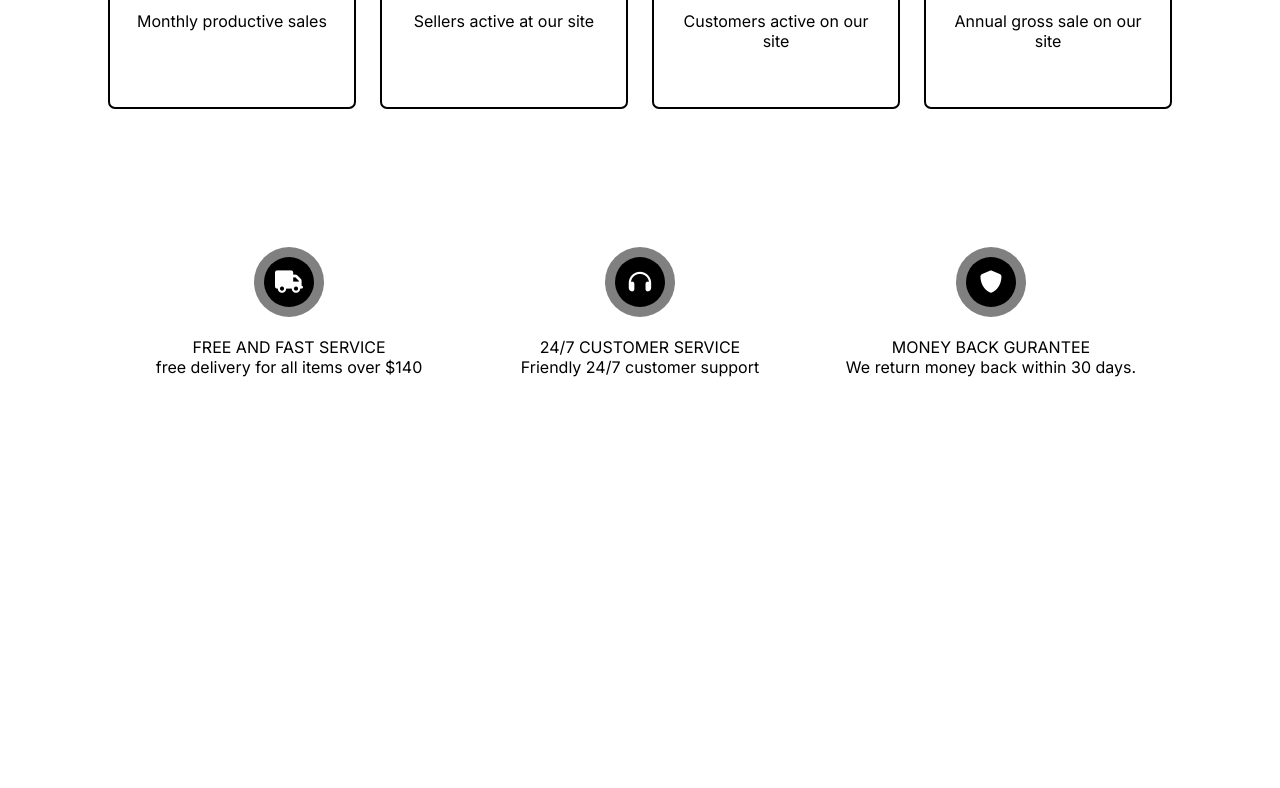
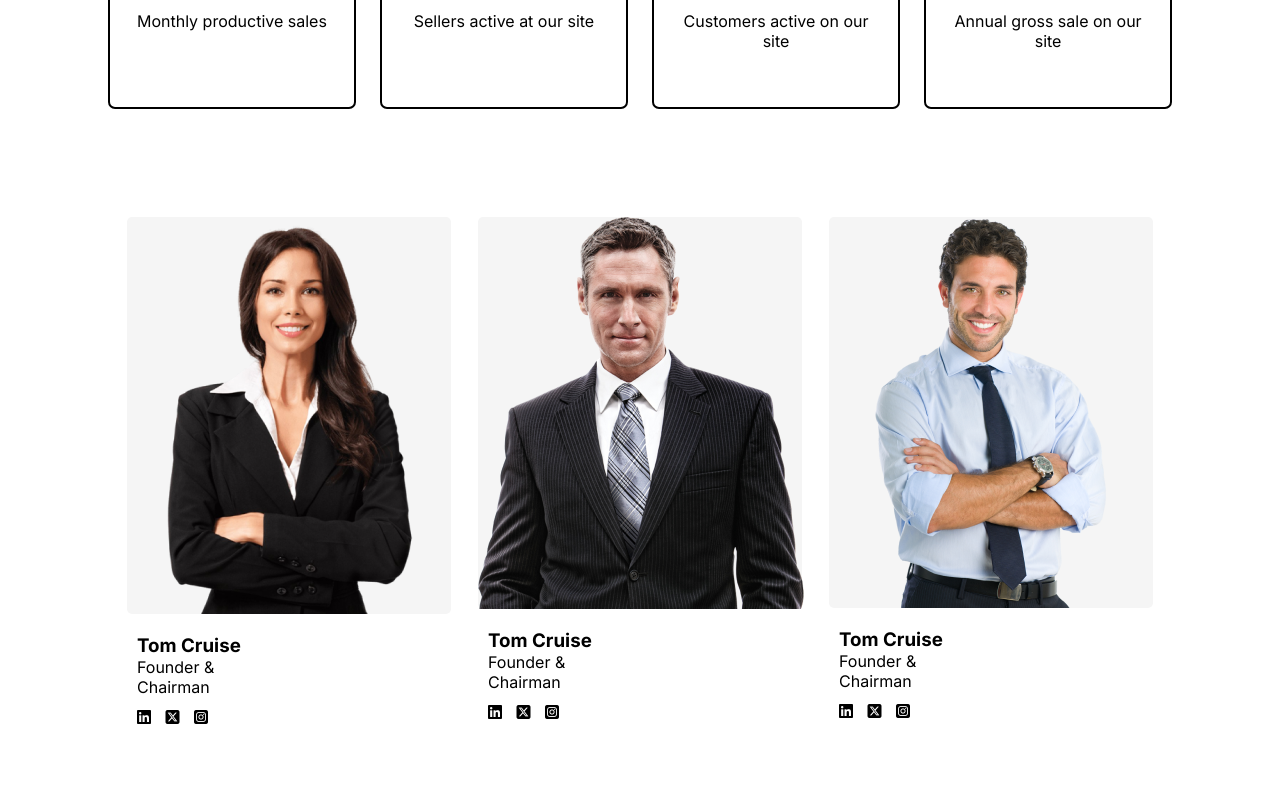
Before and after one commit to guardianprime/bandriid, a React (Vite) app: page /about in a window 1280 px wide. Shown: the part 732-1520 px from the top of the page. Built offline with nearby package versions, Linux system fonts and the light colour scheme.

Commit message:
chore: finished stylingt he about me page. fix: made the recomendation use custon height and margin pass to it as props

```diff
--- a/src/components/Recomendation.jsx
+++ b/src/components/Recomendation.jsx
@@ -1,8 +1,10 @@
+/* eslint-disable react/prop-types */
 import styles from './Recomendation.module.css'
 
-function Recomendation() {
+function Recomendation({ customHeight, customMarginBottom }) {
+
     return (
-        <section className={styles.section}>
+        <section className={styles.section} style={{ height: customHeight, marginBottom: customMarginBottom }}>
 
             <div className={styles.containers}>
                 <div className={styles.iconContainer}>
--- a/src/components/Recomendation.module.css
+++ b/src/components/Recomendation.module.css
@@ -1,8 +1,6 @@
 .section {
   display: flex;
   justify-content: space-evenly;
-  height: 20vh;
-  margin-bottom: 100px;
 }
 
 .containers {
--- a/src/pages/About.jsx
+++ b/src/pages/About.jsx
@@ -51,12 +51,45 @@ function About() {
                             <p>Annual gross sale on our site</p>
                         </div>
                     </div>
-                    <div>
-                        <div><img src="" /></div>
-                        <div><img src="" /></div>
-                        <div><img src="" /></div>
+                    <div className={styles.profileContainer}>
+                        <div className={styles.profileContainerWrapper}>
+                            <div className={styles.imageWrapper}><img src="imageOne.png" /></div>
+                            <div className={styles.profileInfoContainer}>
+                                <h3>Tom Cruise</h3>
+                                <p>Founder & Chairman</p>
+                                <div>
+                                    <span><i className="fa-brands fa-linkedin"></i></span>
+                                    <span><i className="fa-brands fa-square-x-twitter"></i></span>
+                                    <span><i className="fa-brands fa-square-instagram"></i></span>
+                                </div>
+                            </div>
+                        </div>
+                        <div className={styles.profileContainerWrapper}>
+                            <div className={styles.imageWrapper}><img src="imageTwo.png" /></div>
+                            <div className={styles.profileInfoContainer}>
+                                <h3>Tom Cruise</h3>
+                                <p>Founder & Chairman</p>
+                                <div>
+                                    <span><i className="fa-brands fa-linkedin"></i></span>
+                                    <span><i className="fa-brands fa-square-x-twitter"></i></span>
+                                    <span><i className="fa-brands fa-square-instagram"></i></span>
+                                </div>
+                            </div>
+                        </div>
+                        <div className={styles.profileContainerWrapper}>
+                            <div className={styles.imageWrapper}><img src="imageThree.png" /></div>
+                            <div className={styles.profileInfoContainer}>
+                                <h3>Tom Cruise</h3>
+                                <p>Founder & Chairman</p>
+                                <div>
+                                    <span><i className="fa-brands fa-linkedin"></i></span>
+                                    <span><i className="fa-brands fa-square-x-twitter"></i></span>
+                                    <span><i className="fa-brands fa-square-instagram"></i></span>
+                                </div>
+                            </div>
+                        </div>
                     </div>
-                    <Recomendation />
+                    <Recomendation customHeight="24vh" customMarginBottom="50px" />
                 </section>
             </main>
             <Footer />
--- a/src/pages/About.module.css
+++ b/src/pages/About.module.css
@@ -1,6 +1,6 @@
 .section {
   margin-top: 80px;
-  height: 200vh;
+  height: 270vh;
 }
 
 .hero {
@@ -73,3 +73,36 @@
   justify-content: center;
   align-items: center;
 }
+
+.profileContainer {
+  display: flex;
+  justify-content: space-evenly;
+  margin: 100px 0px 120px;
+}
+
+.profileContainerWrapper {
+  width: 30%;
+}
+
+.imageWrapper {
+  background-color: #f5f5f5;
+  border-radius: 5px;
+}
+
+.imageWrapper img {
+  margin: 0 auto;
+  display: block;
+}
+
+.profileInfoContainer {
+  padding: 10px;
+  width: 50%;
+  margin-top: 10px;
+}
+
+.profileInfoContainer div {
+  display: flex;
+  width: 50%;
+  justify-content: space-between;
+  margin-top: 10px;
+}
--- a/src/pages/HomePage.jsx
+++ b/src/pages/HomePage.jsx
@@ -81,7 +81,7 @@ function HomePage() {
                         <div className="right">Speakers</div>
                     </div>
                 </section>
-                <Recomendation />
+                <Recomendation customHeight="20vh" customMarginBottom="100px" />
             </main>
             <Footer />
         </>
```
